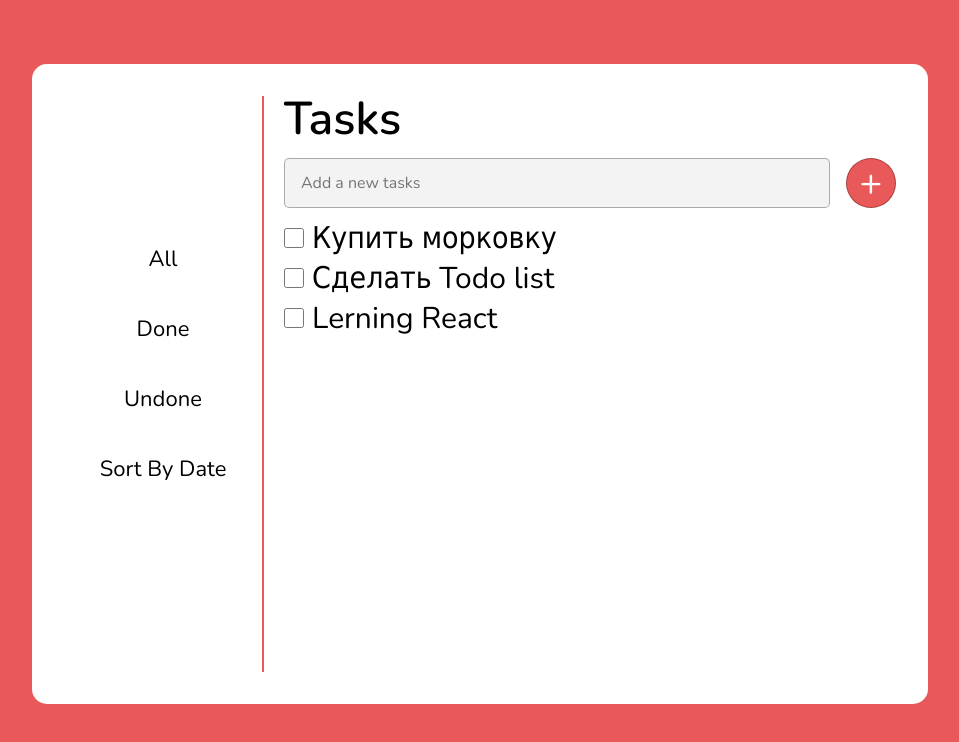
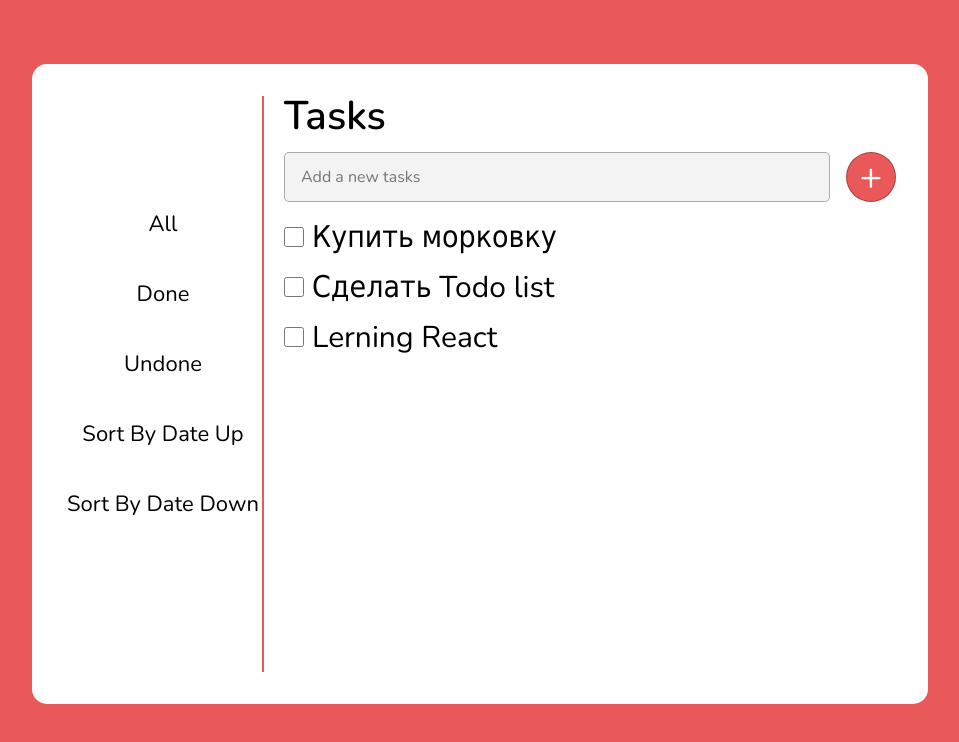
Before and after one commit to ArtemSunRise16/io, a React (Create React App) app: page / in a window 1280 px wide. Shown: the top 742 px of the page, without its empty margins (160-1119 px from the left). Built offline with nearby package versions, Linux system fonts and the light colour scheme.

Commit message:
Create filter buttons and func createTodo

```diff
--- a/src/App.js
+++ b/src/App.js
@@ -1,7 +1,7 @@
 import './app.css';
 import TodoContent from './components/todoContent';
 import TodoNavigator from './components/todoNavigator';
-import React, { useState } from 'react';
+import React, { useEffect, useState } from 'react';
 
 function App() {
 
@@ -11,14 +11,21 @@ function App() {
     { id: 3, completed: false, title: 'Lerning React' }
   ])
 
-  function completeTask (id) {
+  const [todoFilter, setTodoFilter] = useState(todos)
+
+  useEffect(() => {
+    setTodoFilter(todos)
+  }, [todos])
+
+
+  function completeTask(id) {
     setTodos(
       todos.map(item => {
-        if(item.id === id){
+        if (item.id === id) {
           item.completed = !item.completed
         }
         console.log(item);
-          return item
+        return item
       })
     )
   }
@@ -27,12 +34,41 @@ function App() {
     setTodos(todos.filter(item => item.id !== id))
   }
 
+  function createTodo(newTodo) {
+    setTodos([newTodo, ...todos])
+  }
+
+  function filterState(state) {
+    if (state === 'all') {
+      setTodoFilter(todos)
+    } else {
+      const newTodoStatus = [...todos].filter(todo => todo.completed === state)
+      setTodoFilter(newTodoStatus)
+    }
+  }
+
+  function sortByDate(state) {
+    if (state === 'up') {
+      const sortTodosByDateUp = [...todos].sort((a, b) => a.dateForSort - b.dateForSort)
+      setTodoFilter(sortTodosByDateUp)
+    } else {
+      const sortTodosByDateDown = [...todos].sort((a, b) => b.dateForSort - a.dateForSort)
+      setTodoFilter(sortTodosByDateDown)
+    }
+  }
+
+
   return (
 
     <div className='Wrapper'>
       <div className="app">
-        <TodoNavigator />
-        <TodoContent todos={todos} completeTask={completeTask} removeTodo={removeTodo}/>
+        <TodoNavigator filterState={filterState} sortByDate={sortByDate} />
+        <TodoContent
+          todos={todos}
+          todoFilter={todoFilter}
+          completeTask={completeTask}
+          removeTodo={removeTodo}
+          createTodo={createTodo} />
       </div>
     </div>
   );
--- a/src/components/navigatorItem.jsx
+++ b/src/components/navigatorItem.jsx
@@ -1,14 +1,37 @@
 import React from "react";
 import '../style/navigatorItem.css'
 
-function NavigatorItem() {
+function NavigatorItem({filterState, sortByDate}) {
+
+function onClickHandlerDone() {
+    filterState(true)
+}
+
+function onClickHandlerUnDone() {
+    filterState(false)
+}
+
+function onClickHandlerAll() {
+    filterState('all')
+}
+
+function OnClickHandlerDateUp() {
+    sortByDate('up')
+}
+
+function OnClickHandlerDateDown() {
+    sortByDate('down')
+}
+
+
 
     return (
         <div className="todo__navigator__items">
-            <button>All</button>
-            <button>Done</button>
-            <button>Undone</button>
-            <button>Sort By Date</button>
+            <button onClick={onClickHandlerAll}>All</button>
+            <button onClick={onClickHandlerDone}>Done</button>
+            <button onClick={onClickHandlerUnDone}>Undone</button>
+            <button onClick={OnClickHandlerDateUp}>Sort By Date Up</button>
+            <button onClick={OnClickHandlerDateDown}>Sort By Date Down</button>
         </div>
     )
 }
--- a/src/components/todoAdd.jsx
+++ b/src/components/todoAdd.jsx
@@ -1,11 +1,37 @@
-import React from "react";
+import React, { useState } from "react";
 import '../style/todoAdd.css'
 
-function TodoAdd() {
+function TodoAdd({ todos, createTodo }) {
+
+    const [title, setTitle] = useState('')
+
+    const onChangeHandler = (event) => {
+        setTitle(event.target.value);
+    }
+
+    function addNewTodo() {
+        const d = new Date()
+
+        const newTodo = {
+            title,
+            id: Date.now(),
+            completed: false,
+            date: `${[d.getDate(),
+                    d.getMonth(),
+                    d.getFullYear()].join('/')}
+                ${[d.getHours(),
+                d.getMinutes(),
+                d.getSeconds()].join('-')}`,
+            dateForSort: d.getTime()
+        }
+        createTodo(newTodo)
+        setTitle('')
+    }
+
     return (
         <div className="todo__new">
-            <input type="text" placeholder="Add a new tasks"></input>
-            <div className="todo__add">+</div>
+            <input type="text" placeholder="Add a new tasks" value={title} onChange={onChangeHandler}></input>
+            <button className="todo__add" onClick={addNewTodo} >+</button>
         </div>
     )
 }
--- a/src/components/todoContent.jsx
+++ b/src/components/todoContent.jsx
@@ -4,7 +4,9 @@ import TodoAdd from "./todoAdd";
 import TodoList from "./todoList";
 
 
-function TodoContent({ todos, completeTask, removeTodo }) {
+function TodoContent({ todoFilter, completeTask, removeTodo, createTodo, todos }) {
+
+
 
 
 
@@ -17,23 +19,10 @@ function TodoContent({ todos, completeTask, removeTodo }) {
                 <button>Undone</button>
                 <button>Sort By Date</button>
             </div>
-            <TodoAdd />
-            <TodoList todos={todos} completeTask={completeTask} removeTodo={removeTodo} />
+            <TodoAdd todos={todos} createTodo={createTodo} />
+            <TodoList todoFilter={todoFilter} completeTask={completeTask} removeTodo={removeTodo} />
         </div>
     )
 }
 
 export default TodoContent;
-
-
-
-//
-{/* <div> */ }
-{/* <input className="todo__task__checkbox" type="checkbox"></input> */ }
-{/* </div> */ }
-{/* <div className="todo__task__text"> */ }
-{/* Купить морковку */ }
-{/* </div> */ }
-{/* <div className="todo__task__del"> */ }
-{/* - */ }
-{/* </div> */ }
--- a/src/components/todoItem.jsx
+++ b/src/components/todoItem.jsx
@@ -1,6 +1,6 @@
-import { waitForElementToBeRemoved } from "@testing-library/react";
 import React from "react";
 import '../style/todoContent.css'
+import { BsTrash } from "react-icons/bs";
 
 function TodoItem({ todo, completeTask, removeTodo }) {
 
@@ -11,12 +11,12 @@ function TodoItem({ todo, completeTask, removeTodo }) {
     return (
         <div className="todo__list">
             <div>
-                <input className="todo__task__checkbox" type="checkbox" onChange={() => completeTask(todo.id)}></input>
+                <input checked={todo.completed ? true : false } className="todo__task__checkbox" type="checkbox" onChange={() => completeTask(todo.id)}></input>
             </div>
             <div className="todo__task__text">
-                {todo.title}
+                {todo.title} {todo.date}
             </div>
-            <button onClick={onClickHandler} className="todo__task__del">&times;</button>
+            <button onClick={onClickHandler} className="todo__task__del"><BsTrash></BsTrash></button>
         </div>
 
     )
--- a/src/components/todoList.jsx
+++ b/src/components/todoList.jsx
@@ -1,11 +1,11 @@
 import React from "react";
 import TodoItem from './todoItem'
 
-function TodoList( {todos, completeTask, removeTodo } ) {
+function TodoList( {todoFilter, completeTask, removeTodo } ) {
     return (
         <div>
-                {todos.map(todo => {
-                    return (<TodoItem todo={todo} completeTask={completeTask} removeTodo={removeTodo}/>)
+                {todoFilter.map(todo => {
+                    return (<TodoItem key={todo.id} todo={todo} completeTask={completeTask} removeTodo={removeTodo}/>)
                 })}
         </div>
     )
--- a/src/components/todoNavigator.jsx
+++ b/src/components/todoNavigator.jsx
@@ -2,10 +2,10 @@ import React from "react";
 import '../style/todoNavigator.css'
 import NavigatorItem from "./navigatorItem";
 
-function TodoNavigator() {
+function TodoNavigator( {filterState, sortByDate} ) {
     return (
         <div className="todo__navigator">
-            <NavigatorItem/>
+        <NavigatorItem filterState={filterState} sortByDate={sortByDate}  />
         </div>
     )
 }
--- a/src/style/todoContent.css
+++ b/src/style/todoContent.css
@@ -4,7 +4,7 @@
 }
 
 .todo__title {
-    font-size: 46px;
+    font-size: 40px;
     font-weight: 600;
     margin-bottom: 16px;
 }
@@ -13,7 +13,7 @@
     display: flex;
     font-size: 30px;
     align-items: center;
-    /* outline: 1px solid black; */
+    flex-grow: 1;
 }
 
 .todo__list div {
@@ -43,14 +43,12 @@
     font-size: 38px;
     text-align: center;
     border-radius: 50px;
-    background: #EA5959;
-    color: white;
+    color: #EA5959;
     cursor: pointer;
     margin-left: auto;
     margin-right: 16px;
-    height: 30px;
-    width: 30px;
-    line-height: calc(30px * 0.99);
+    height: 50px;
+    width: 50px;
 }
 
 .todo__navigator__items button {
```
Also changed, not shown: package.json (+10 -0 lines), 1 other file (tests, documents, lock files or other folders).
